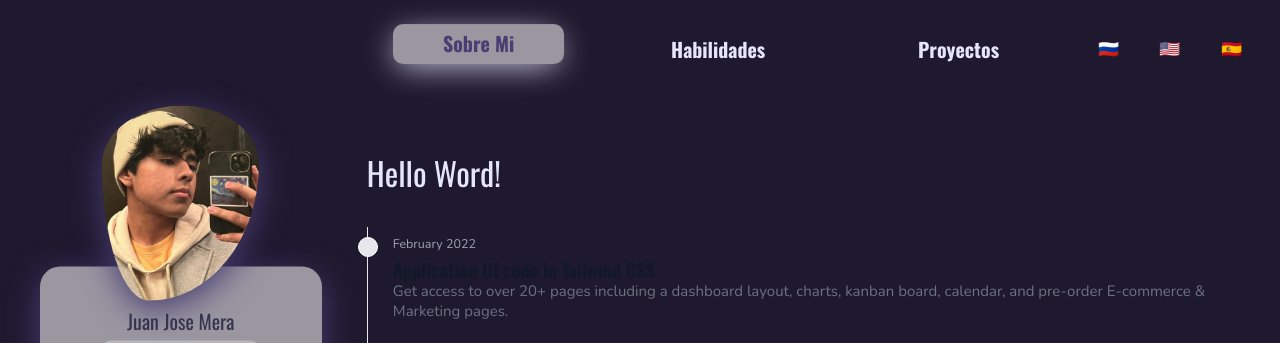
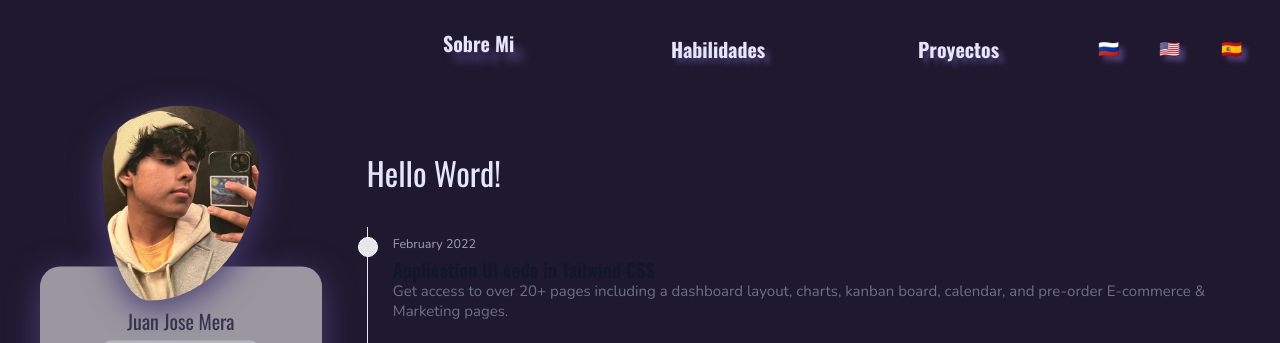
Before and after one commit to Juan1mera/Portfolio_Remake, a website: page public/index.html in a window 1280 px wide. In both pictures the pointer is over the link "Sobre Mi". Shown: the top 343 px of the page. Drawn offline with nearby package versions, Linux system fonts and the light colour scheme.

Commit message:
Sombra en nav

```diff
--- a/css/style.css
+++ b/css/style.css
@@ -109,6 +109,7 @@ p{
 }
 
 .nav__link {
+    text-shadow: 5px 5px 5px var(--sombrita);
     font-family: var(--fuentePrincipal);
     color: var(--claro);
     will-change: transform;
@@ -118,11 +119,7 @@ p{
 }
 
 .nav__link:hover {
-    color: var(--sombrita);
-    background: rgba( 255, 255, 255, 0.55 );;
-    -webkit-box-shadow: -1.5px 6px 32px -6px #e5e6fa;
-    -moz-box-shadow: -1.5px 6px 32px -6px #e5e6fa;
-    box-shadow: -1.5px 6px 32px -6px #e5e6fa;
+    text-shadow: 10px 10px 8px var(--sombrita);
     transform: translateY(-0.1em);
     border-radius: 1rem;
     padding: 0rem 5rem;
@@ -134,6 +131,7 @@ p{
 
 
 .container_lenguaje {
+    text-shadow: 5px 5px 5px var(--sombrita);
     width: 15%;
     display: flex;
     justify-content: space-around;
@@ -145,6 +143,7 @@ p{
     justify-content: center;
     align-items: center;
     flex: 1;
+
 }
 
 .nav__lenguaje {
@@ -159,9 +158,8 @@ p{
 }
 
 .nav__lenguaje:hover {
-    background: rgba( 255, 255, 255, 0.55 );;
-    color: var(--sombrita);
-    box-shadow: 0 8px 32px 0 var(--claro);
+
+    text-shadow: 10px 10px 10px var(--sombrita);
     position: relative;
     top: -0.3em; /* Mover el elemento hacia arriba */
     border-radius: 1rem;
```
